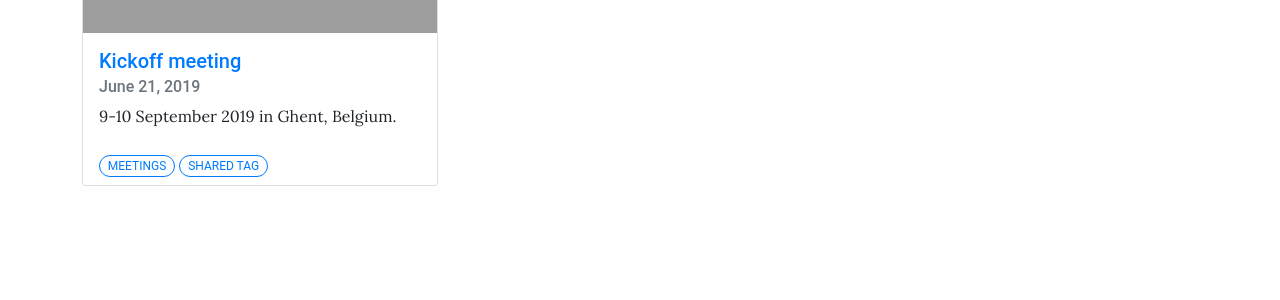
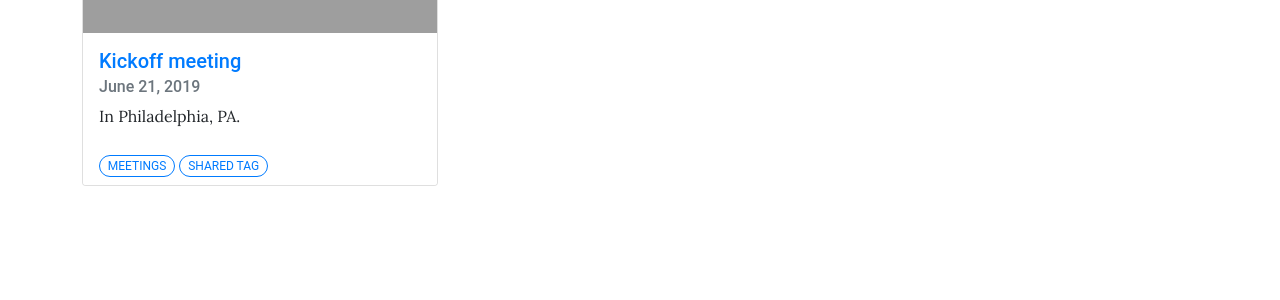
Before and after one commit to penncoeval/penncoeval, a Jekyll site: the page built from pages/archive.md, in a window 1280 px wide. Shown: the part 458-758 px from the top of the page. Built offline with Jekyll 4.4.1, drawn with Linux system fonts in a browser that asks for light colours; grey boxes are pictures that could not be loaded.

Commit message:
Update 2019-06-21-kickoff-meeting.md

```diff
--- a/_posts/2019-06-21-kickoff-meeting.md
+++ b/_posts/2019-06-21-kickoff-meeting.md
@@ -1,11 +1,11 @@
 ---
 title: Kickoff meeting
-description: 9-10 September 2019 in Ghent, Belgium.
+description: In Philadelphia, PA.
 background:
   img: "https://images.unsplash.com/photo-1558441440-d4111d18d48f?ixid=eyJhcHBfaWQiOjEyMDd9&auto=format&fit=crop&w=1000&q=80"
   by: Kyle Arcilla
   href: https://unsplash.com/photos/XA1pHcB5AMA
-author: [Philip J. Fry, Turanga Leela]
+author: [Chaitanya Malaviya]
 tags: [Meetings, Shared tag]
 ---
 
```
